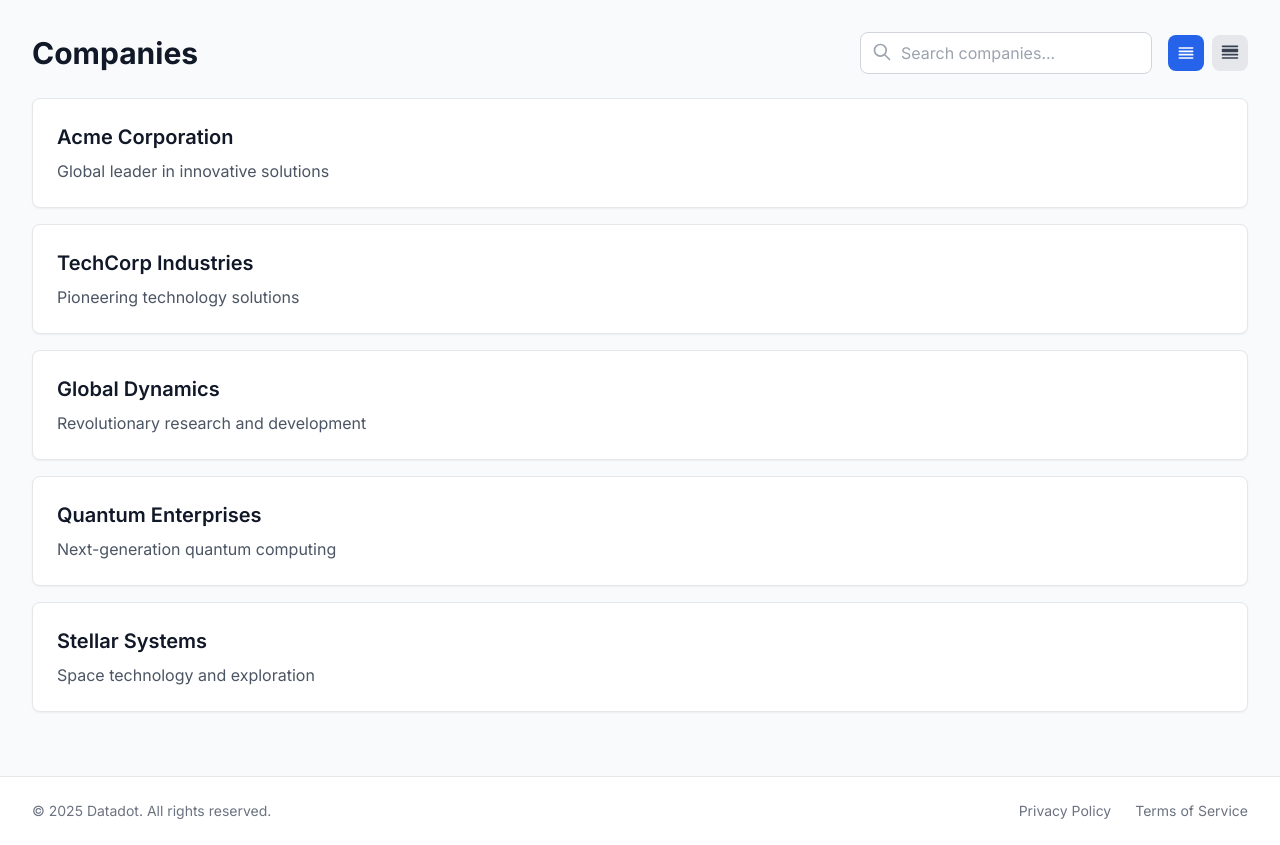
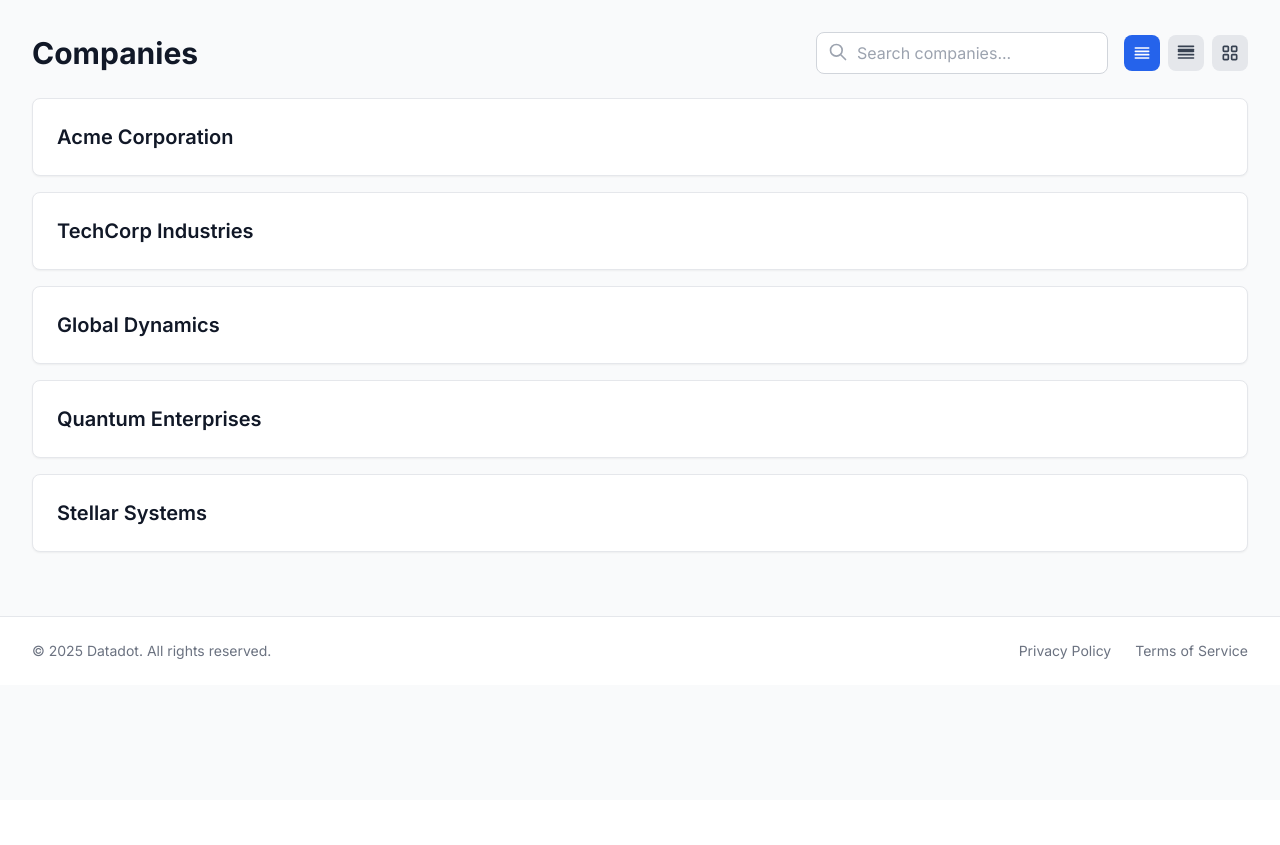
Before and after one commit to sunilbittu/dms-app, a Next.js app: page /companies in a window 1280 px wide. After the commit the page ends 800 px from the top, so only its background shows below. Built offline with nearby package versions, Linux system fonts and the light colour scheme; sample sign-in values are in the browser's storage.

Commit message:
make side bar like this keep the submenus for Reports and User Management

```diff
--- a/app/companies/page.tsx
+++ b/app/companies/page.tsx
@@ -53,7 +53,7 @@
     const { logout, selectCompany } = useAuth();
     const [searchTerm, setSearchTerm] = useState('');
     const [currentPage, setCurrentPage] = useState(1);
-    const [viewMode, setViewMode] = useState<'list' | 'table'>('list');
+    const [viewMode, setViewMode] = useState<'list' | 'table' | 'tiles'>('list');
     const [displayedCompanies, setDisplayedCompanies] = useState(
         companies.slice(0, ITEMS_PER_PAGE),
     );
@@ -208,6 +208,33 @@
                                     />
                                 </svg>
                             </button>
+                            <button
+                                onClick={() => setViewMode('tiles')}
+                                title="Tiles View"
+                                className={`p-2 rounded-lg ${
+                                    viewMode === 'tiles'
+                                        ? 'bg-blue-600 text-white'
+                                        : 'bg-gray-200 text-gray-700 hover:bg-gray-300'
+                                }`}
+                                data-oid="rsrwaa_"
+                            >
+                                <svg
+                                    xmlns="http://www.w3.org/2000/svg"
+                                    className="h-5 w-5"
+                                    fill="none"
+                                    viewBox="0 0 24 24"
+                                    stroke="currentColor"
+                                    data-oid="m:ks8lu"
+                                >
+                                    <path
+                                        strokeLinecap="round"
+                                        strokeLinejoin="round"
+                                        strokeWidth={2}
+                                        d="M4 5a1 1 0 011-1h4a1 1 0 011 1v4a1 1 0 01-1 1H5a1 1 0 01-1-1V5zm10 0a1 1 0 011-1h4a1 1 0 011 1v4a1 1 0 01-1 1h-4a1 1 0 01-1-1V5zM4 15a1 1 0 011-1h4a1 1 0 011 1v4a1 1 0 01-1 1H5a1 1 0 01-1-1v-4zm10 0a1 1 0 011-1h4a1 1 0 011 1v4a1 1 0 01-1 1h-4a1 1 0 01-1-1v-4z"
+                                        data-oid="75:x9lq"
+                                    />
+                                </svg>
+                            </button>
                         </div>
                     </div>
                 </div>
@@ -231,12 +258,6 @@
                                         data-oid="oz08b2g"
                                     >
                                         Description
-                                    </th>
-                                    <th
-                                        className="px-6 py-3 text-left text-xs font-medium text-gray-500 uppercase tracking-wider"
-                                        data-oid="3r9sewi"
-                                    >
-                                        Status
                                     </th>
                                     <th
                                         className="px-6 py-3 text-left text-xs font-medium text-gray-500 uppercase tracking-wider"
@@ -274,21 +295,6 @@
                                             </div>
                                         </td>
                                         <td
-                                            className="px-6 py-4 whitespace-nowrap"
-                                            data-oid="kk_zma5"
-                                        >
-                                            <span
-                                                className={`px-2 inline-flex text-xs leading-5 font-semibold rounded-full ${
-                                                    company.status === 'Active'
-                                                        ? 'bg-green-100 text-green-800'
-                                                        : 'bg-red-100 text-red-800'
-                                                }`}
-                                                data-oid="d7parfl"
-                                            >
-                                                {company.status}
-                                            </span>
-                                        </td>
-                                        <td
                                             className="px-6 py-4 whitespace-nowrap text-sm text-gray-500"
                                             data-oid="4zwzt4v"
                                         >
@@ -305,7 +311,7 @@
                             </tbody>
                         </table>
                     </div>
-                ) : (
+                ) : viewMode === 'list' ? (
                     <div className="space-y-4" data-oid=".5cnv0p">
                         {displayedCompanies.map((company) => (
                             <div
@@ -315,17 +321,35 @@
                                 data-oid="_2tj_.-"
                             >
                                 <h2
-                                    className="text-xl font-semibold text-gray-900 mb-2"
+                                    className="text-xl font-semibold text-gray-900"
                                     data-oid="ngth53y"
                                 >
                                     {company.name}
                                 </h2>
-                                <p className="text-gray-600" data-oid="9t9sso_">
-                                    {company.description}
-                                </p>
                             </div>
                         ))}
                         <div ref={observerTarget} className="h-4" data-oid="mei1pki"></div>
+                    </div>
+                ) : (
+                    <div
+                        className="grid grid-cols-1 sm:grid-cols-2 md:grid-cols-3 lg:grid-cols-4 gap-4"
+                        data-oid="2qli7a5"
+                    >
+                        {filteredCompanies.map((company) => (
+                            <div
+                                key={company.id}
+                                onClick={(e) => handleCompanyClick(company)}
+                                className="bg-white p-4 rounded-lg shadow-sm hover:shadow-md transition-shadow cursor-pointer border border-gray-200 flex items-center justify-center h-32"
+                                data-oid="id2di2q"
+                            >
+                                <h3
+                                    className="text-lg font-medium text-gray-900 text-center"
+                                    data-oid="2edau1m"
+                                >
+                                    {company.name}
+                                </h3>
+                            </div>
+                        ))}
                     </div>
                 )}
             </main>
```
